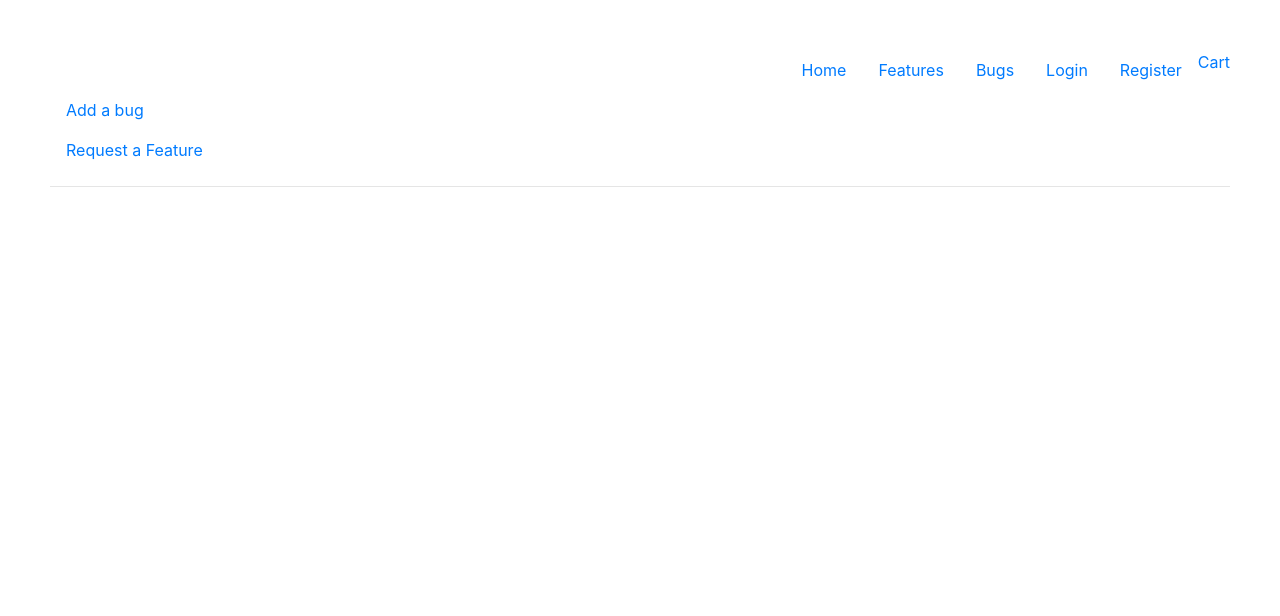
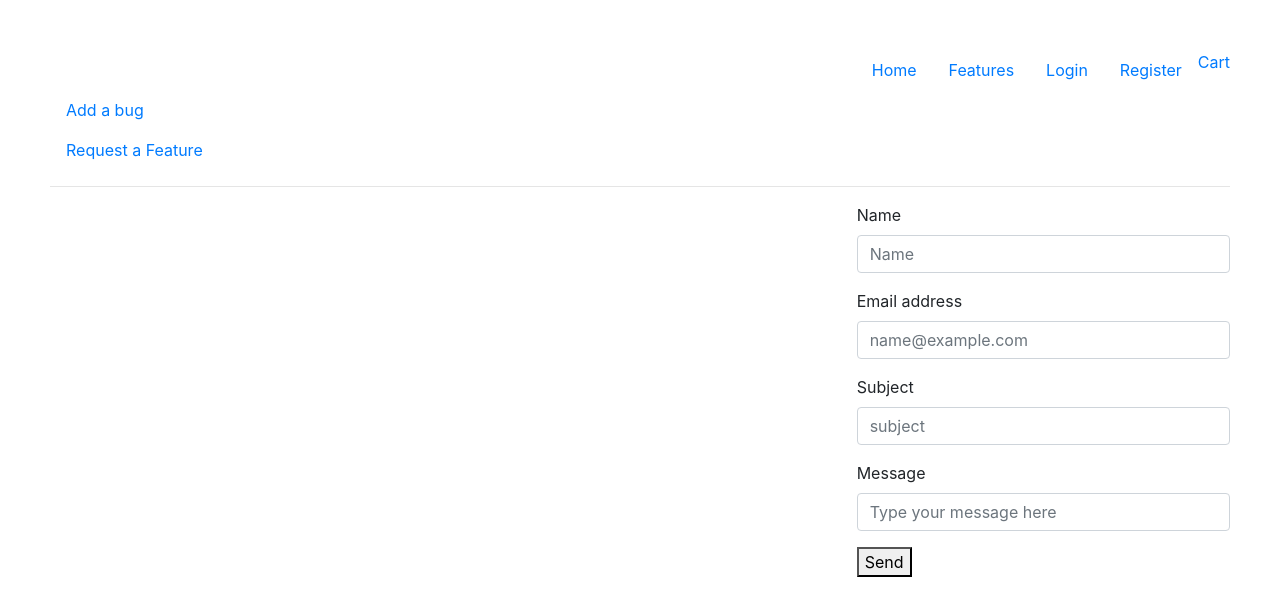
Before and after one commit to Daanivd/msp4-unicornattractor, a Django app: page / in a window 1280 px wide. Shown: the top 616 px of the page. Run offline with Django 3.2, Linux system fonts and the light colour scheme; some libraries are stand-ins or nearby versions.

Commit message:
added emailjs contact functionality through form on base.html

```diff
--- /dev/null
+++ b/static/js/emailjs.js
@@ -0,0 +1,21 @@
+$(document).ready(function () {
+var contactform = $("form#contactform");
+contactform.submit(function(event){
+	event.preventDefault();
+
+  // Change to your service ID, or keep using the default service
+  var service_id = "gmail";
+  var template_id = "data_dashboard_ala";
+
+  contactform.find("button").text("Sending...");
+  emailjs.sendForm(service_id,template_id,contactform[0])
+  	.then(function(){
+    	alert("Sent!");
+       contactform.find("button").text("Send");
+    }, function(err) {
+       alert("Send email failed!\r\n Response:\n " + JSON.stringify(err));
+       contactform.find("button").text("Send");
+    });
+  return false;
+});
+});
--- a/templates/base.html
+++ b/templates/base.html
@@ -9,10 +9,19 @@
 
     <link rel="stylesheet" href="https://stackpath.bootstrapcdn.com/bootstrap/4.3.1/css/bootstrap.min.css" integrity="sha384-ggOyR0iXCbMQv3Xipma34MD+dH/1fQ784/j6cY/iJTQUOhcWr7x9JvoRxT2MZw1T" crossorigin="anonymous">
     <link rel="stylesheet" href="{% static 'css/custom.css' %}">
+
+    <!--<script type="text/javascript" src="//ajax.googleapis.com/ajax/libs/jquery/2.1.1/jquery.min.js"></script>-->
     <script src="https://code.jquery.com/jquery-3.3.1.slim.min.js" integrity="sha384-q8i/X+965DzO0rT7abK41JStQIAqVgRVzpbzo5smXKp4YfRvH+8abtTE1Pi6jizo" crossorigin="anonymous"></script>
+
     <script src="https://cdnjs.cloudflare.com/ajax/libs/popper.js/1.14.7/umd/popper.min.js" integrity="sha384-UO2eT0CpHqdSJQ6hJty5KVphtPhzWj9WO1clHTMGa3JDZwrnQq4sF86dIHNDz0W1" crossorigin="anonymous"></script>
     <script src="https://stackpath.bootstrapcdn.com/bootstrap/4.3.1/js/bootstrap.min.js" integrity="sha384-JjSmVgyd0p3pXB1rRibZUAYoIIy6OrQ6VrjIEaFf/nJGzIxFDsf4x0xIM+B07jRM" crossorigin="anonymous"></script>
-
+    <script type="text/javascript" src="https://cdn.emailjs.com/sdk/2.3.2/email.min.js"></script>
+    <script type="text/javascript" src="{% static 'js/emailjs.js' %}"></script>
+    <script type="text/javascript">
+        (function() {
+            emailjs.init("user_JsCgifWzGzPgQmwuLy7sK");
+        })();
+    </script>
     {% block head_js %} {% endblock head_js %}
     <title>{% block page_title %}{% endblock %}</title>
 </head>
@@ -22,11 +31,13 @@
         <ul class="nav justify-content-end">
             <li class="nav-item"><a class="nav-link" href="{% url 'index' %}">Home</a></li>
             <li class="nav-item"><a class="nav-link" href="{% url 'all_features' %}">Features</a></li>
-            <li class="nav-item"><a class="nav-link" href="{% url 'get_tickets' %}">Bugs</a></li>
+
             {% if user.is_authenticated %}
             <li class="nav-item"><a class="nav-link" href="{% url 'profile' %}">Profile</a></li>
             <li class="nav-item"><a class="nav-link" href="{% url 'logout' %}">Logout</a></li>
-            {% else %}
+            <!--<li class="nav-item"><a class="nav-link" href="{% url 'get_tickets' %}">Report bugs</a></li>-->
+            <a class="nav-link" href="{% url 'new_ticket' %}">Report bugs</a>
+            <a class="nav-link" href="{% url 'request_feature' %}">Request a Feature</a> {% else %}
             <li class="nav-item"><a class="nav-link" href="{% url 'login' %}">Login</a></li>
             <li class="nav-item"><a class="nav-link" href="{% url 'registration' %}">Register</a></li>
             {% endif %}
@@ -51,6 +62,32 @@
         {% for message in messages %} {{ message }} {% endfor %}
     </div>
     {% endif %} {% block content %}{% endblock %}
+
+    <footer>
+        <div class="row">
+            <div class="col-sm-6 col-md-4"></div>
+            <form id="contactform" method="post" class="offset-sm-6 col-sm-6 offset-md-8 col-md-4">
+                {% csrf_token %}
+                <div class="form-group">
+                    <label for="exampleFormControlInput1">Name</label>
+                    <input type="text" class="form-control" name="from_name" id="exampleFormControlInput1" placeholder="Name">
+                </div>
+                <div class="form-group">
+                    <label for="exampleFormControlInput1">Email address</label>
+                    <input name="from_email" type="text" class="form-control" id="exampleFormControlInput1" placeholder="name@example.com">
+                </div>
+                <div class="form-group">
+                    <label for="exampleFormControlInput1">Subject</label>
+                    <input type="text" class="form-control" name="subject" id="exampleFormControlInput1" placeholder="subject">
+                </div>
+                <div class="form-group">
+                    <label for="exampleFormControlInput1">Message</label>
+                    <input type="text" class="form-control" name="message" id="exampleFormControlInput1" placeholder="Type your message here">
+                </div>
+                <button>Send</button>
+            </form>
+        </div>
+    </footer>
 </body>
 
 </html>
```
